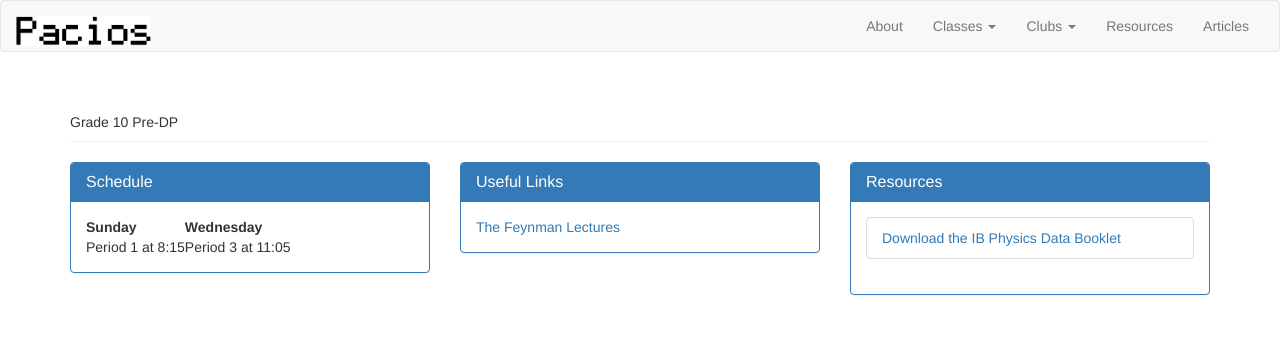
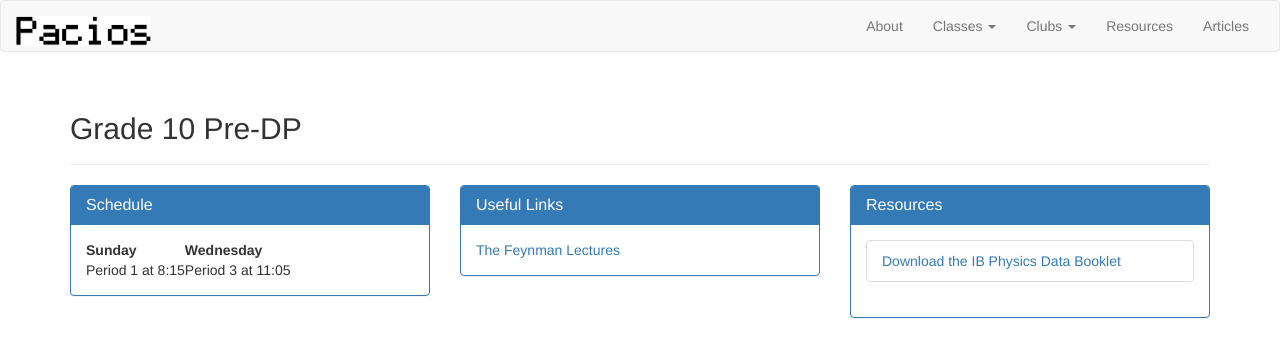
Before and after one commit to RodrigoPacios/mrpacios1, a Jekyll site: the page built from Grade10PreDP.html, in a window 1280 px wide. Shown: the top 357 px of the page. Built offline with Jekyll 4.4.1, drawn with Linux system fonts in a browser that asks for light colours; nearby versions of some CDN libraries.

Commit message:
page titles

```diff
--- a/DPPhysicsYear1.html
+++ b/DPPhysicsYear1.html
@@ -5,7 +5,9 @@ layout: default
 <div class="container">
     <div class="row">
         <div class="col-md-12">
-            <div class="page-header">DP Physics</div>
+            <div class="page-header">
+                <h2>DP Physics</h2>
+            </div>
         </div>
     </div>
     <div class="row">
--- a/Grade10PreDP.html
+++ b/Grade10PreDP.html
@@ -5,7 +5,9 @@ layout: default
 <div class="container">
         <div class="row">
                 <div class="col-md-12">
-                    <div class="page-header">Grade 10 Pre-DP</div>
+                    <div class="page-header">
+                        <h2>Grade 10 Pre-DP</h2>
+                    </div>
                 </div>
         </div>
     <div class="row">
```
